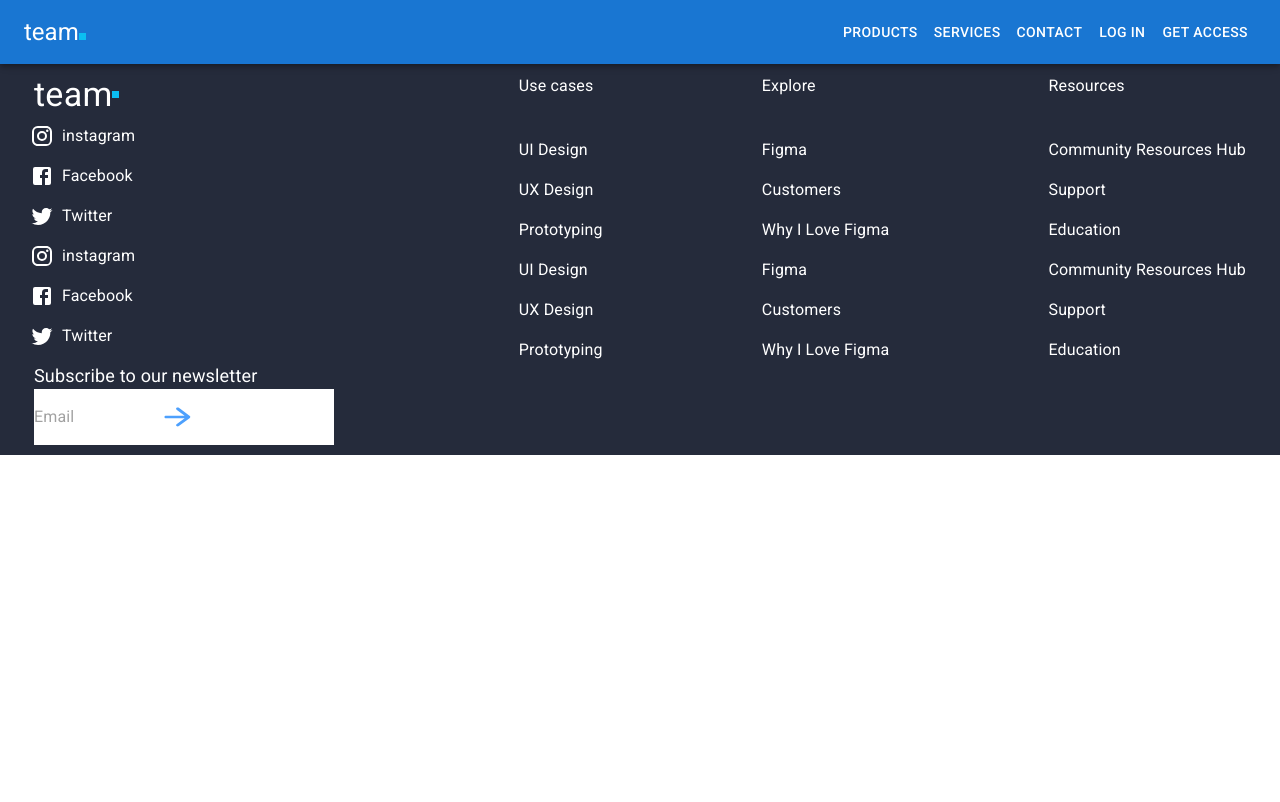
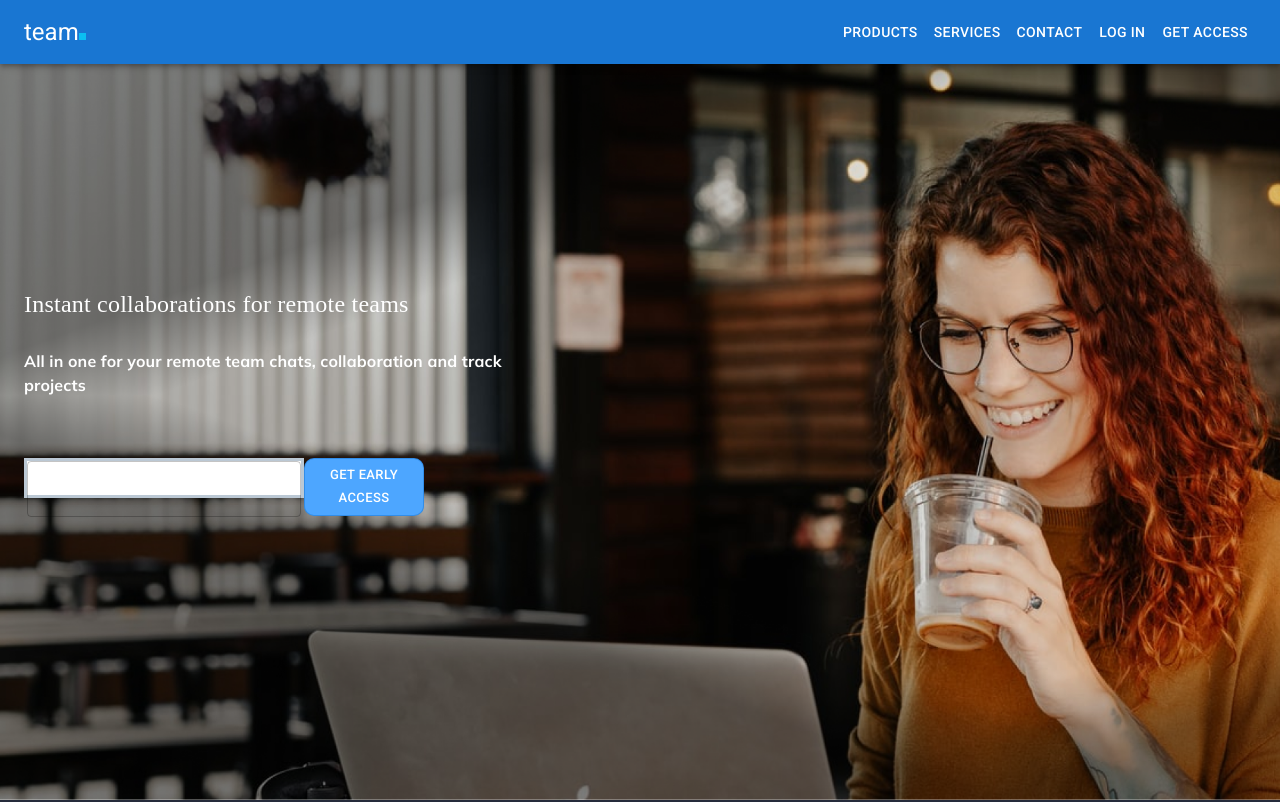
Before and after one commit to Monkh-Od/BlogPost, a React (Create React App) app in the folder frontend/: page / in a window 1280 px wide. Shown: the top 802 px of the page. Built offline with nearby package versions, Linux system fonts and the light colour scheme.

Commit message:
coverpage duusav (#20)
Co-authored-by: 22-hop2-2B-NandinErdne <22-hop2-nandinerdne@Mstars-Lab1-09s-iMac.local>

```diff
--- a/frontend/package.json
+++ b/frontend/package.json
@@ -8,6 +8,7 @@
     "@fontsource/roboto": "^4.5.8",
     "@mui/icons-material": "^5.11.9",
     "@mui/material": "^5.11.9",
+    "@mui/styled-engine-sc": "^5.11.9",
     "@testing-library/jest-dom": "^5.16.5",
     "@testing-library/react": "^13.4.0",
     "@testing-library/user-event": "^13.5.0",
@@ -15,6 +16,7 @@
     "react-dom": "^18.2.0",
     "react-router-dom": "^6.8.1",
     "react-scripts": "5.0.1",
+    "styled-components": "^5.3.6",
     "web-vitals": "^2.1.4"
   },
   "scripts": {
--- a/frontend/public/index.html
+++ b/frontend/public/index.html
@@ -3,6 +3,13 @@
   <head>
     <meta charset="utf-8" />
     <link rel="icon" href="%PUBLIC_URL%/favicon.ico" />
+    <link rel="stylesheet"
+  href="https://fonts.googleapis.com/css?family=Roboto:300,400,500,700&display=swap"
+/>
+<link rel="preconnect" href="https://fonts.googleapis.com">
+<link rel="preconnect" href="https://fonts.gstatic.com" crossorigin>
+<link href="https://fonts.googleapis.com/css2?family=Mulish:wght@700&display=swap" rel="stylesheet">
+
     <meta name="viewport" content="width=device-width, initial-scale=1" />
     <meta name="theme-color" content="#000000" />
     <meta
@@ -43,5 +50,6 @@
       To begin the development, run `npm start` or `yarn start`.
       To create a production bundle, use `npm run build` or `yarn build`.
     -->
+
   </body>
 </html>
--- a/frontend/src/App.js
+++ b/frontend/src/App.js
@@ -1,13 +1,13 @@
 import { BrowserRouter, Route, Routes } from "react-router-dom";
 import { Layout } from "./layout/Layout";
-import { Home } from "./pages/Home";
+import HomePage from "./pages/Home.jsx";
 
 function App() {
   return (
     <BrowserRouter>
       <Layout>
         <Routes>
-          <Route path="/" element={<Home />}/>
+          <Route path="/" element={<HomePage />} />
         </Routes>
       </Layout>
     </BrowserRouter>
--- /dev/null
+++ b/frontend/src/components/cover.jsx
@@ -0,0 +1,111 @@
+import { Box, Button, TextField, Typography } from "@mui/material";
+import { Container } from "@mui/system";
+import Coverimage from "../assets/images/home-background.png";
+
+export const CoverPage = () => {
+  return (
+    <Box sx={styles.coverbgimage}>
+      <Container maxWidth="xl">
+        <Box sx={styles.covertextposition}>
+          <Box>
+            <Typography sx={styles.Bigtexts}>
+              Instant collaborations for remote teams
+            </Typography>
+            <Typography sx={styles.texts}>
+              All in one for your remote team chats, collaboration and track
+              projects
+            </Typography>
+          </Box>
+        </Box>
+        <Box
+          sx={{
+            flexDirection: {
+              xl: "none",
+              xs: "column",
+            },
+          }}
+        >
+          <TextField sx={styles.input} />
+          <Button variant="outlined" sx={styles.button}>
+            Get early access
+          </Button>
+        </Box>
+      </Container>
+    </Box>
+  );
+};
+
+const styles = {
+  coverbgimage: {
+    backgroundImage: `url(${Coverimage})`,
+    height: "100vh",
+    backgroundRepeat: "no-repeat",
+    backgroundPosition: "center",
+    backgroundSize: "cover",
+    display: "flex",
+    alignItems: "center",
+  },
+  covertextposition: {
+    display: "flex",
+    flexDirection: "column",
+    height: "40%",
+  },
+
+  Bigtexts: {
+    fontFamily: "Work Sans",
+    lineHeight: {
+      xl: "50px",
+      xs: "40px",
+    },
+    fontSize: {
+      xl: "5vh",
+      xs: "3vh",
+    },
+    width: {
+      xl: "40%",
+    },
+    height: "20%",
+    color: "#ffffff",
+  },
+
+  texts: {
+    margin: "2% 0px 5% 0px",
+    fontSize: {
+      xl: "20px",
+    },
+    width: {
+      lg: "40%",
+    },
+    fontFamily: "Mulish",
+    color: "#ffffff",
+  },
+
+  button: {
+    color: "#fff",
+    fontSize: {
+      xl: "15px",
+      xs: "13px",
+    },
+    height: {
+      xl: "5vh",
+    },
+    width: "15vh",
+    background: "#4da6ff",
+    borderRadius: "10px",
+  },
+  input: {
+    width: {
+      xl: 400,
+      xs: 280,
+    },
+    height: {
+      xl: "auto",
+      xs: 40,
+    },
+    gap: 2,
+    color: "#a6a6a6",
+    border: "3px solid #bbc8d4",
+    backgroundColor: "white",
+  },
+};
+export default CoverPage;
--- a/frontend/src/index.css
+++ b/frontend/src/index.css
@@ -1,13 +1,6 @@
+* {
+  box-sizing: border-box;
+}
 body {
   margin: 0;
-  font-family: -apple-system, BlinkMacSystemFont, 'Segoe UI', 'Roboto', 'Oxygen',
-    'Ubuntu', 'Cantarell', 'Fira Sans', 'Droid Sans', 'Helvetica Neue',
-    sans-serif;
-  -webkit-font-smoothing: antialiased;
-  -moz-osx-font-smoothing: grayscale;
 }
-
-code {
-  font-family: source-code-pro, Menlo, Monaco, Consolas, 'Courier New',
-    monospace;
-}
--- a/frontend/src/layout/Header.jsx
+++ b/frontend/src/layout/Header.jsx
@@ -13,7 +13,6 @@ import Toolbar from "@mui/material/Toolbar";
 import Typography from "@mui/material/Typography";
 import Button from "@mui/material/Button";
 import { useEffect, useState } from "react";
-import { useLocation, useNavigate } from "react-router-dom";
 
 const drawerWidth = 240;
 const navItems = ["Products", "Services", "Contact", "Log in", "Get Access"];
@@ -21,8 +20,6 @@ const navItems = ["Products", "Services", "Contact", "Log in", "Get Access"];
 export const Header = () => {
   const [mobileOpen, setMobileOpen] = useState(false);
   const [offsetY, setOffsetY] = useState(0);
-  const location = useLocation();
-  const navigate = useNavigate();
 
   const handleDrawerToggle = () => {
     setMobileOpen((prevState) => !prevState);
@@ -56,9 +53,6 @@ export const Header = () => {
     </Box>
   );
 
-
-  console.log(location);
-
   useEffect(() => {
     const handler = () => {
       setOffsetY(window.scrollY);
@@ -66,7 +60,6 @@ export const Header = () => {
     window.addEventListener("scroll", handler);
     return () => window.removeEventListener("scroll", handler);
   }, []);
-  console.log(offsetY);
 
   return (
     <Box sx={{ display: "flex" }}>
--- a/frontend/src/pages/Home.jsx
+++ b/frontend/src/pages/Home.jsx
@@ -1,7 +1,11 @@
-import { Box } from "@mui/material"
+import CoverPage from "../components/cover";
 
-export const Home = () => {
-    return (
-        <Box>hi</Box>
-    )
-}
+export const HomePage = () => {
+  return (
+    <>
+      <CoverPage />
+    </>
+  );
+};
+
+export default HomePage;
```
Also changed, not shown: frontend/src/App.css (deleted, +0 -38 lines), frontend/src/index.js (+6 -6 lines), frontend/src/assets/images/home-background.png (added), 1 other file (tests, documents, lock files or other folders).
